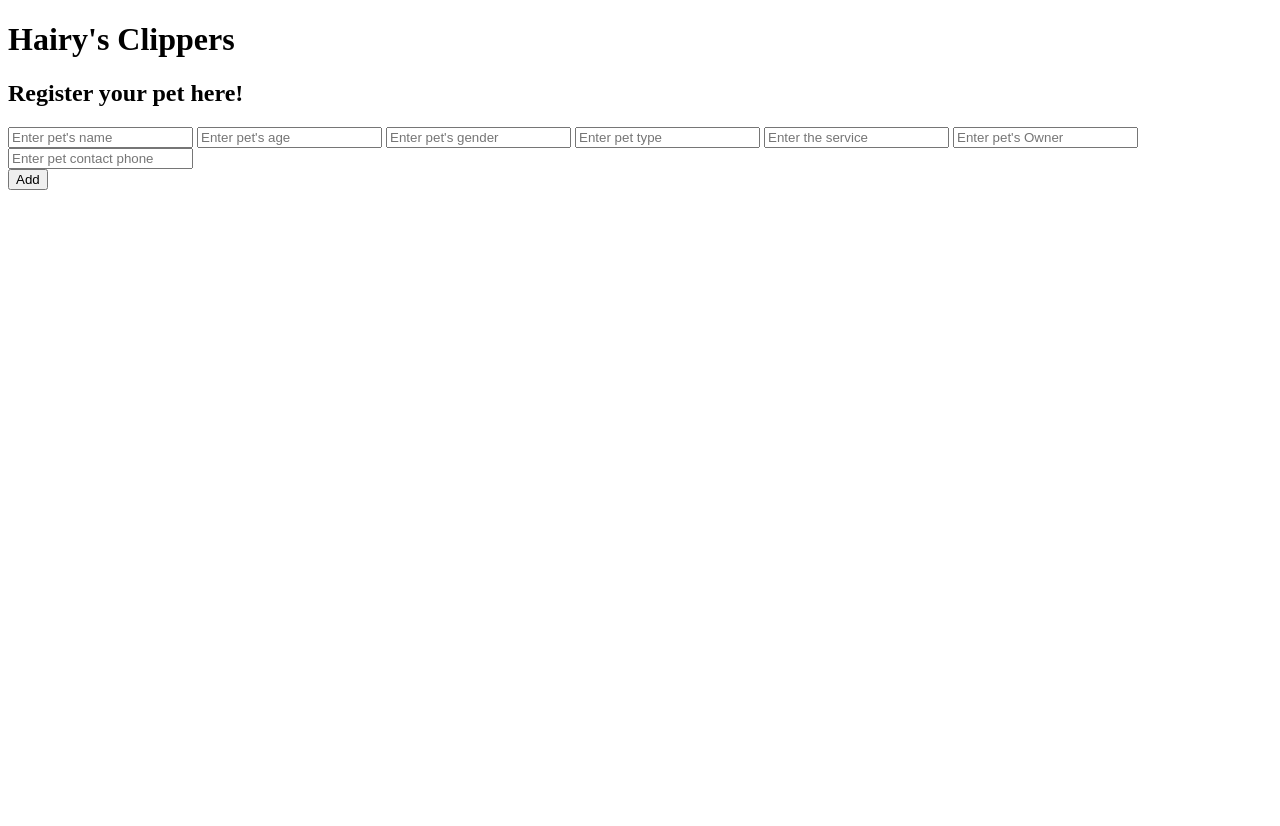
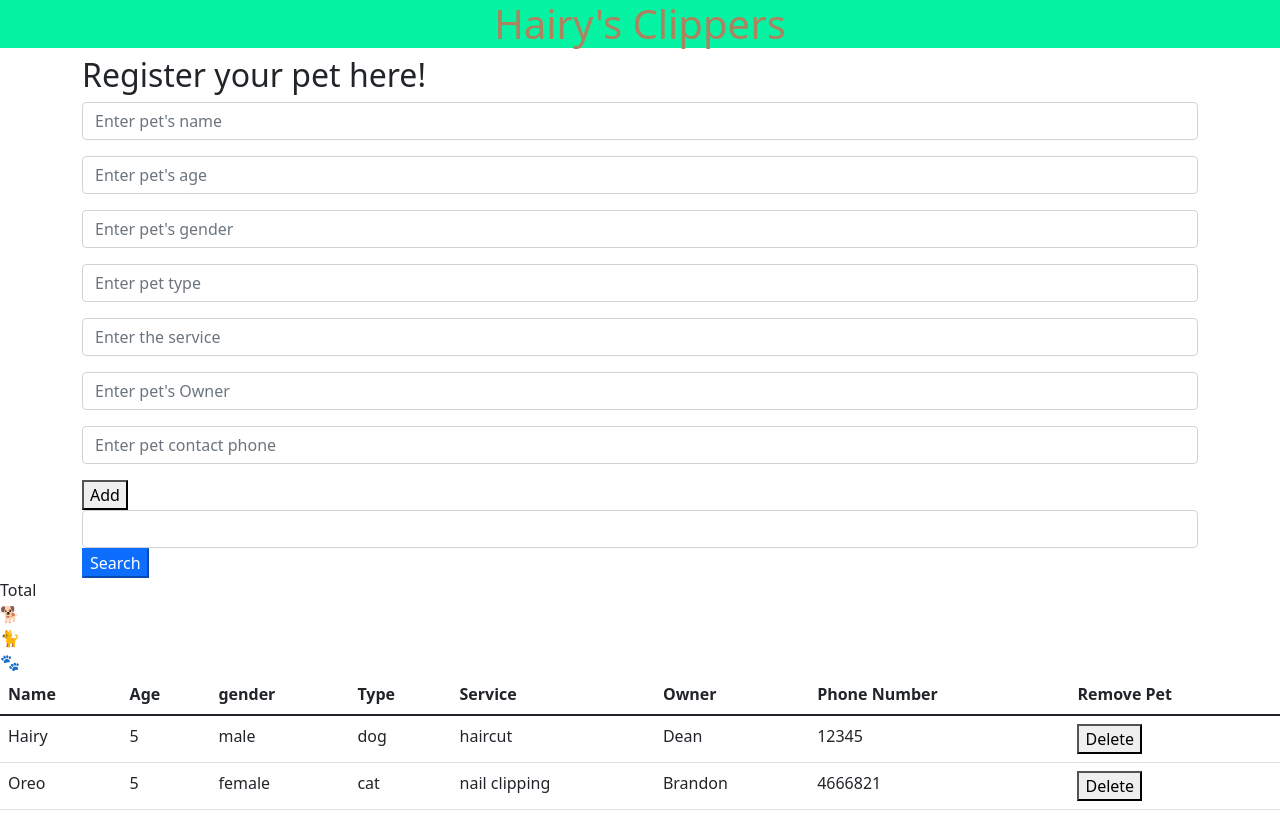
Before and after one commit to brandon-genius/petSalon104, a plain HTML site: page register.html in a window 1280 px wide. Before the commit the page ends 800 px from the top, so only its background shows below. Drawn offline with nearby package versions, Linux system fonts and the light colour scheme.

Commit message:
Stuck on Register
register error

```diff
--- a/Scripts/displayinfo.js
+++ b/Scripts/displayinfo.js
@@ -23,14 +23,14 @@ const petSalon={
 
 //display the pet salon info in the footer of html
 
-function displayPetSalonInfo(){
-document.getElementById("footer-info").innerHTML=`<p>Hi, we are ${petSalon.name}! - The finest Salon in Doggyville! <p>
+function displayPetSalonInfo(){document.getElementById("footer-info").innerHTML=`<p>Hi, we are ${petSalon.name}! - The finest Salon in Doggyville! <p>
 <p> <u> We are located at: </u> </p>
 <p><b> ${petSalon.address.number} ${petSalon.address.street} </b></p>
 <p><b> ${petSalon.address.city}, ${petSalon.address.State} ${petSalon.address.zip} </b></p>`;
+displayPetSalonInfo();
 };
 
-//displayPetSalonInfo();
+
 
 if (petSalon.pets.length >= 0){
     alert("You have "+ petSalon.pets.length +" animals registered in the Salon today!");
@@ -42,5 +42,5 @@ function displayPetNames(){
     <p> We have ${petSalon.pets[1].name} in the second appointment slot. </p>
     <p> We have ${petSalon.pets[2].name} in the third appointment slot. </p>
     `;
+    displayPetNames();
 };
-//displayPetNames();
--- a/Scripts/register.js
+++ b/Scripts/register.js
@@ -1,4 +1,5 @@
 //create constructor
+let x=0;
 function Pet(name,age,gender,type,service,owner,contactPhone){
     this.petName=name;
     this.petAge=age;
@@ -7,6 +8,7 @@ function Pet(name,age,gender,type,service,owner,contactPhone){
     this.petService=service;
     this.petOwner=owner;
     this.petContact=contactPhone;
+    this.id=x++;
 }
 
 //get info from inputs
@@ -18,8 +20,25 @@ let inputPetService = document.getElementById("txtpetService").value;
 let inputPetOwner = document.getElementById("txtpetOwner").value;
 let inputPetContact = document.getElementById("txtpetNumber").value;
 
-//create some pets
+function isValid(aPet){
+    //returnfalse when pet is not valid
+    //return true if pet is valid
+    let valid=true
+    if(aPet.petName.length==0){
+        valid=false;
+        console.log("Invalid Name")
+    }
+    if(aPet.petAge.length==0){
+        valid=false;
+        console.log("Invalid Age")
+    }
+    if(aPet.petService.length=0){
+        valid=false
+        console.log("Invalid Service")
+    }
 
+    return valid;
+}
 
 
 
@@ -29,8 +48,71 @@ function register(){
     //create object
     let thePet = new Pet(inputPetName.value,inputPetAge.value,inputPetGender.value,inputPetType.value,inputPetService.value,inputPetOwner.value,inputPetContact.value);
     console.log(thePet);
-    //push object
-    petSalon.pets.push(thePet);
-    //display obj in console
 
+    if(isValid(thePet)){
+        //push object
+        petSalon.pets.push(thePet);
+        displayPetsTable();
+    }
 }
+
+
+function displayPetsTable(){
+    let row="";
+    for(let i=0;i<petSalon.pets.length;i++){
+        row+=`
+            <tr id="${petSalon.pets[i].id}">
+            <td>${petSalon.pets[i].petName}</td>
+            <td>${petSalon.pets[i].petAge}</td>
+            <td>${petSalon.pets[i].petGender}</td>
+            <td>${petSalon.pets[i].petType}</td>
+            <td>${petSalon.pets[i].petService}</td>
+            <td>${petSalon.pets[i].petOwner}</td>
+            <td>${petSalon.pets[i].petContact}</td>
+            <td> <button onclick="deletePet(${petSalon.pets[i].id});">Delete</button></td>
+            </tr> `;
+    }
+    document.getElementById("petTable").innerHTML=row;
+}
+
+function deletePet(petId){
+    console.log("Delete pet", petId);
+    //travel array to search petId
+    for( i=0; i<petSalon.pets.length;i++){
+        let pet=petSalon.pets[i];
+        if(pet.id==petId){
+            deleteIndex=i;
+            console.log("I found the pet", deleteIndex);
+        }
+    }
+    petSalon.pets.splice(deleteIndex,1);
+    document.getElementById(petId).remove();
+}
+function searchPet(){
+    let searchString=document.getElementById("txtSearch").value;
+    console.log(searchString);
+    for( i=0; i<petSalon.pets.length;i++){
+        let pet=petSalon.pets[i];
+        if(pet.petName.toLowerCase()==searchString.toLowerCase() ||
+        pet.petGender.toLowerCase()==searchString.toLowerCase() ||
+        pet.petType.toLowerCase()==searchString.toLowerCase() ||
+        pet.petService.toLowerCase()==searchString.toLowerCase()||
+        pet.petOwner.toLowerCase()==searchString.toLowerCase()){
+            console.log("I Found the Pet");
+            document.getElementById(pet.id).classList.add('bg-color');
+        }
+        else{
+            document.getElementById(pet.id).classList.remove('bg-color');
+        }
+    }
+}
+
+function init(){
+    //create some pets
+    let hairy = new Pet("Hairy", 5,"male","dog","haircut","Dean",12345);
+    let Oreo = new Pet("Oreo", 5,"female","cat","nail clipping","Brandon",4666821);
+    petSalon.pets.push(hairy,Oreo);
+    displayPetsTable();
+}
+
+window.onload=init;
--- a/Styles/style.css
+++ b/Styles/style.css
@@ -17,3 +17,7 @@ footer{
     color: white;
     text-align: center;
 }
+.bg-color{
+    background-color: rgb(7, 243, 164);
+    color: white
+}
--- a/register.html
+++ b/register.html
@@ -5,25 +5,79 @@
     <meta http-equiv="X-UA-Compatible" content="IE=edge">
     <meta name="viewport" content="width=device-width, initial-scale=1.0">
     <title>Hairy's Clippers</title>
+    <link rel="stylesheet" href="Styles/style.css">
+    <link href="https://cdn.jsdelivr.net/npm/bootstrap@5.1.3/dist/css/bootstrap.min.css" rel="stylesheet" integrity="sha384-1BmE4kWBq78iYhFldvKuhfTAU6auU8tT94WrHftjDbrCEXSU1oBoqyl2QvZ6jIW3" crossorigin="anonymous">
 </head>
 <body>
     <header>
         <h1>Hairy's Clippers</h1>
     </header>
-    <main>
+    <main class="container">
         <h2>Register your pet here!</h2>
         <div>
-            <input type="text" id="txtpetName" placeholder="Enter pet's name">
-            <input type="number" id="txtpetAge" placeholder="Enter pet's age">
-            <input type="text" id="txtgender" placeholder="Enter pet's gender">
-            <input type="text" id="txtpetType" placeholder="Enter pet type">
-            <input type="text" id="txtpetService" placeholder="Enter the service">
-            <input type="text" id="txtpetOwner" placeholder="Enter pet's Owner">
-            <input type="number" id="txtpetNumber" placeholder="Enter pet contact phone">
+            <div class="mb-3">
+            <input class="form-control" type="text" id="txtpetName" placeholder="Enter pet's name">
+            </div>
+            <div class="mb-3">
+            <input class="form-control" type="number" id="txtpetAge" placeholder="Enter pet's age">
+            </div>
+            <div class="mb-3">
+            <input class="form-control" type="text" id="txtgender" placeholder="Enter pet's gender">
+            </div>
+            <div class="mb-3">
+            <input class="form-control" type="text" id="txtpetType" placeholder="Enter pet type">
+            </div>
+            <div class="mb-3">
+            <input class="form-control" type="text" id="txtpetService" placeholder="Enter the service">
+            </div>
+            <div class="mb-3">
+            <input class="form-control" type="text" id="txtpetOwner" placeholder="Enter pet's Owner">
+            </div>
+            <div class="mb-3">
+            <input class="form-control" type="number" id="txtpetNumber" placeholder="Enter pet contact phone">
+            </div>
 
         </div>
         <button onclick="register();">Add</button>
     </main>
+    <div class="pets" id="pets">
+        <!--Display Pets here -->
+
+    </div>
+    <div class="container">
+        <input class="form-control" id="txtSearch" type="search">
+        <button onclick="searchPet();" class="btn-primary">Search</button>
+    </div>
+    <div>
+        <div id="total">
+            Total
+        </div>
+        <div id="dogs">
+            🐕
+        </div>
+        <div id="cat">
+            🐈
+        </div>
+        <div id="other">
+            🐾
+        </div>
+    </div>
+    <table class="table">
+        <tr>
+            <th>Name</th>
+            <th>Age</th>
+            <th>gender</th>
+            <th>Type</th>
+            <th>Service</th>
+            <th>Owner</th>
+            <th>Phone Number</th>
+            <th>Remove Pet</th>
+        </tr>
+        <tbody id="petTable">
+
+        </tbody>
+    </table>
+
     <footer>
 
     </footer>
```
Also changed, not shown: index.html (+0 -3 lines).
